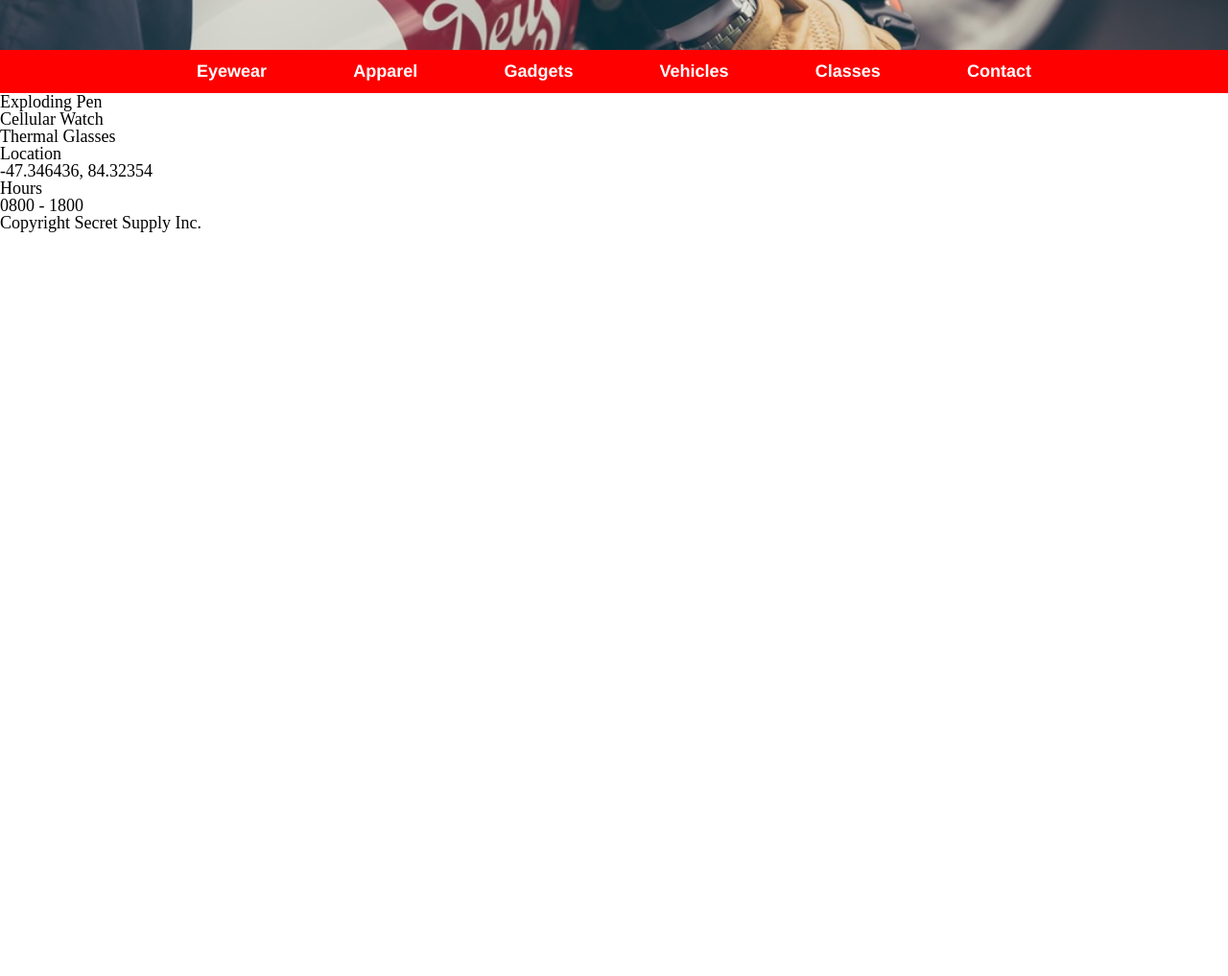
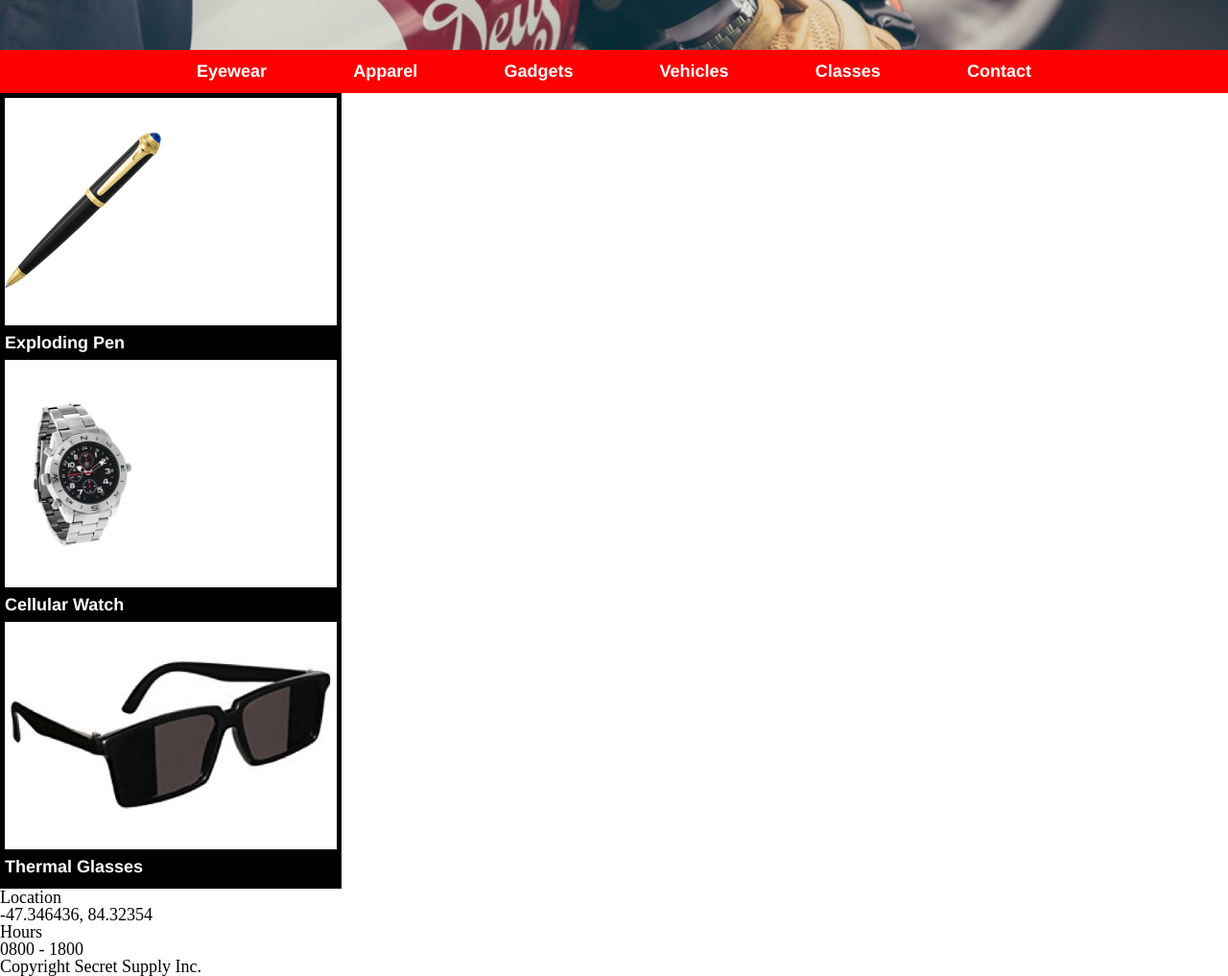
Before and after one commit to LPKaizen/secretagentsupply, a plain HTML site: page index.html in a window 1280 px wide. Shown: the part 440-1457 px from the top of the page at 96% size. Before the commit the page ends 800 px from the top, so only its background shows below. Drawn offline with Linux system fonts and the light colour scheme.

Commit message:
version 0.7.1 , more stuff added

```diff
--- a/index.html
+++ b/index.html
@@ -46,31 +46,32 @@
 
        <div class="infosection">
 
+     <div class="picturescontainer">
+
          <div class="pictures">
            <div class="itemcontainer">
-             <div class="img">
-             </div>
+             <img class="img" src="./resources/images/pen.png">
              <div class="title">
                 <p>Exploding Pen</p>
              </div>
           </div>
 
           <div class="itemcontainer">
-            <div class="img">
-            </div>
+            <img class="img" src="./resources/images/watch.png">
             <div class="title">
                <p>Cellular Watch</p>
             </div>
          </div>
 
          <div class="itemcontainer">
-           <div class="img">
-           </div>
+           <img class="img" src="./resources/images/glasses.png">
            <div class="title">
               <p>Thermal Glasses</p>
            </div>
         </div>
       </div>
+
+    </div>
 
       <div class="info">
         <div class="location">
@@ -83,7 +84,7 @@
         </div>
      </div>
 
-
+</div>
 
   </body>
 
--- a/resources/css/index.css
+++ b/resources/css/index.css
@@ -96,3 +96,34 @@ html {
   padding-top: 0.75rem;
   padding-bottom: 0.75rem;
 }
+
+.infosection {
+  width: 100%;
+}
+
+.picturescontainer {
+  width: 960px;
+  display: flex;
+  margin: auto:
+}
+
+.pictures {
+  border: black 5px solid;
+}
+
+.img {
+  height: 9rem;
+  padding-top: 2rem;
+  padding-bottom: 2rem;
+}
+
+.title {
+  color: white;
+  background-color: black;
+  font-family: helvetica;
+  font-size: 1rem;
+  font-weight: bolder;
+  padding-top: 0.5rem;
+  padding-bottom: 0.5rem;
+  width: auto;
+}
```
